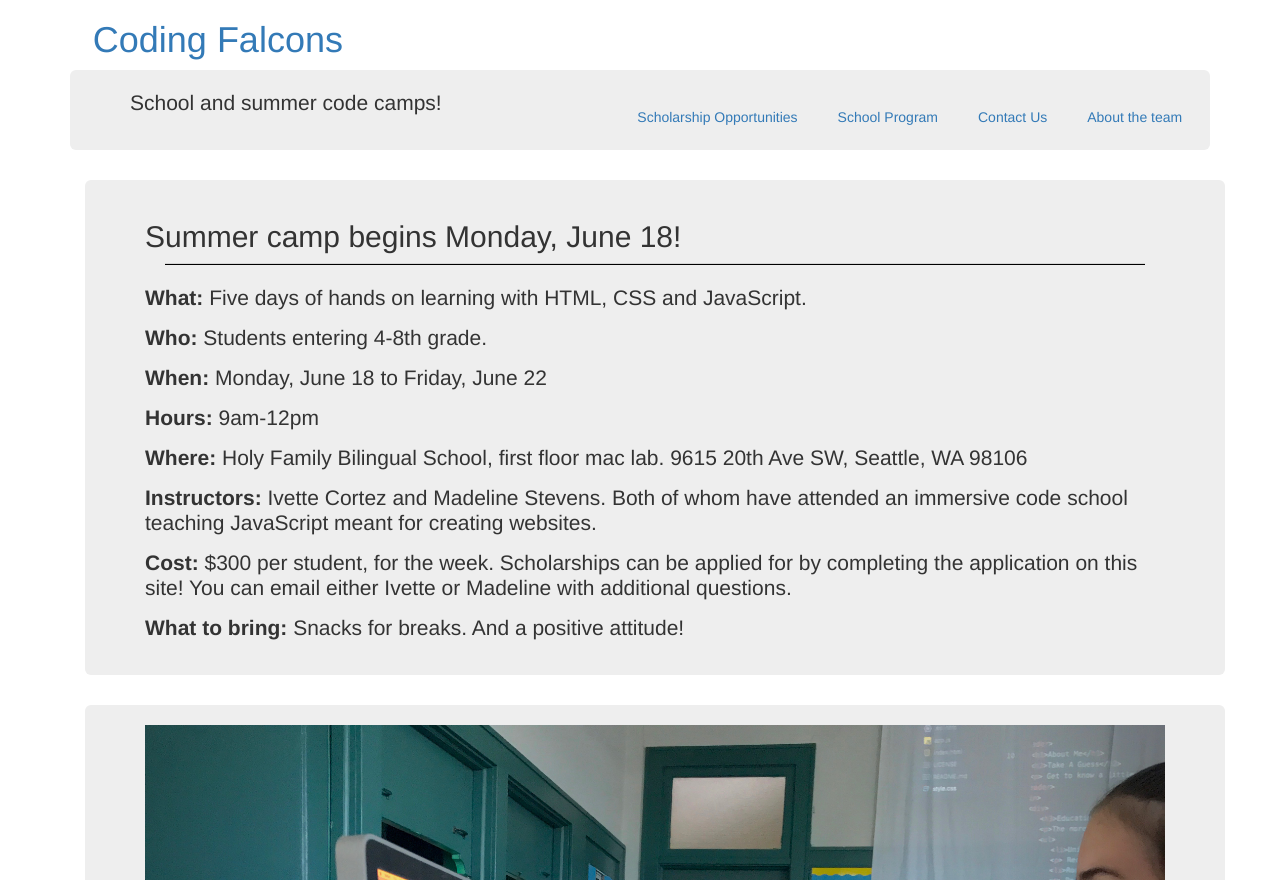
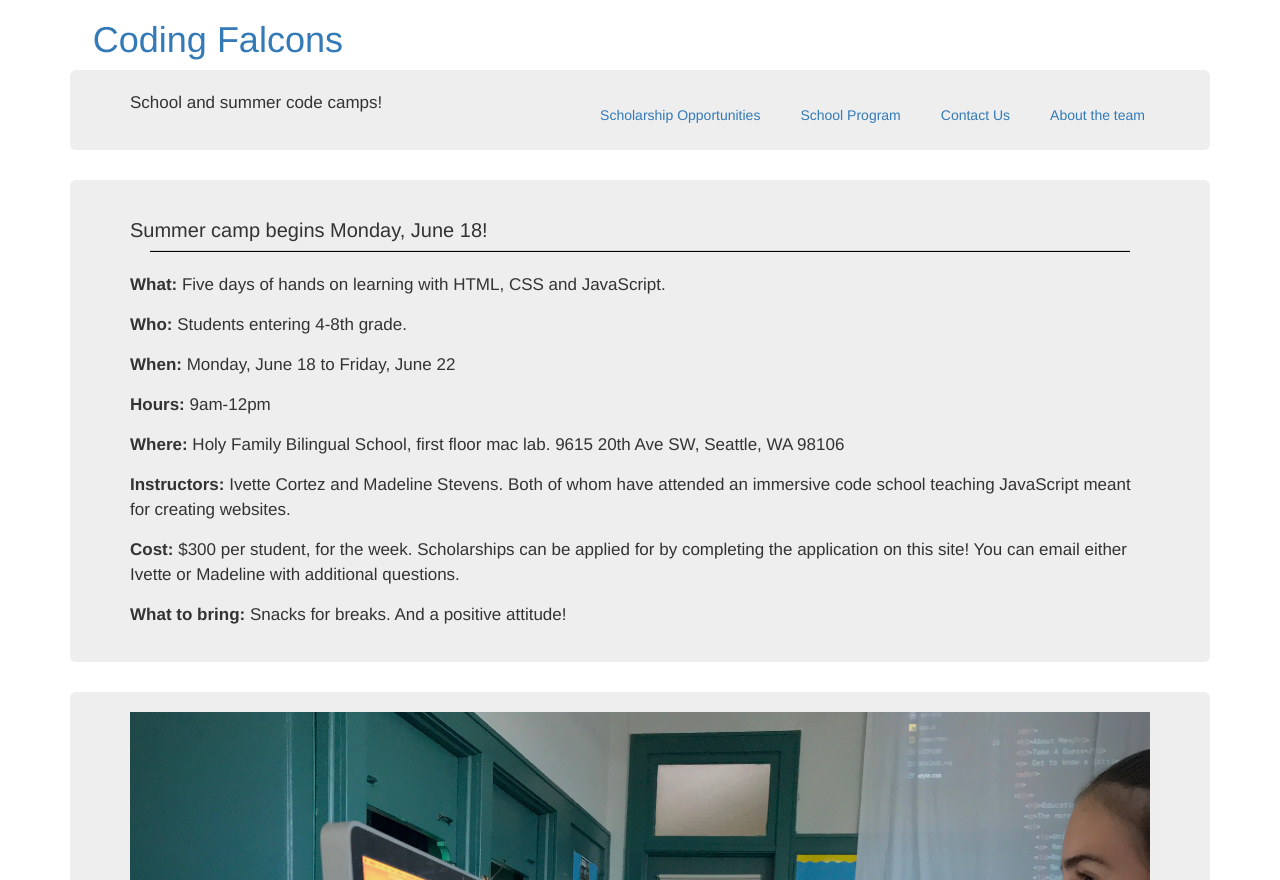
Before and after one commit to madeline-stevens/coding-falcons, a PHP site: page / in a window 1280 px wide. Shown: the top 880 px of the page. Run offline with PHP 8.4, Linux system fonts and the light colour scheme; some libraries are stand-ins or nearby versions.

Commit message:
nav bar and jumbotrons are aligned now that I've moved stuff around near header and took away padding to nav bar jumbotron

```diff
--- a/public/index.html
+++ b/public/index.html
@@ -41,11 +41,10 @@ blog stuff -->
               <h1 data-content="home"><a href="/home" style="text-decoration: none;">Coding Falcons</a></h1>
             </div>
         </div>
-    </header>
-
         <!-- Nav bar -->
             <div class="container">
-            <ul class="list-inline nav navbar-nav navbar-right" style="padding: 2%">
+                <div class="jumbotron">
+                    <ul class="list-inline nav navbar-nav navbar-right">
 
                         <!-- <li data-content="summer-coding" class="nav-li"><a href="/">Summer Coding</a></li> -->
                         <li data-content="scholarships" class="nav-li"><a href="/scholarships">Scholarship Opportunities</a></li>
@@ -56,11 +55,12 @@ blog stuff -->
 
                     </ul>
                 </nav>
-<!-- end of nav bar -->
 
-            <div class="jumbotron jumbotron-fluid">
                 <p> School and summer code camps!</p>
             </div>
+
+        <!-- end of nav bar -->
+    </header>
 
     <!-- <a href="/"><img src="### coding falcons logo" alt="coding falcons logo"></a> -->
 
--- a/public/styles/style.css
+++ b/public/styles/style.css
@@ -14,9 +14,15 @@
   line-height: 25px;
 }
 
-/* .jumbotron-custom {
+.jumbotron p {
+  font-size: 17px;
+}
+
+.jumbotron h2 {
   font-size: 20px;
-} */
+  line-height: 1;
+}
+
 
 hr {
   /* border: 0; */
@@ -26,56 +32,3 @@ hr {
   background-color:black;
   height: 1px;
 }
-
-
-
-/*
-img {
-  width: 50%;
-  height: 50%
-  } */
-
-/* #nttLogo{
-  height: 100px;
-  width: 100px;
-}
-#websiteTitle{
-  font-size: 10em;
-  vertical-align: middle;
-  font-family: 'Pacifico', cursive;
-  padding-left: 15px;
-  color: #191970;
-}
-#websiteSlogan{
-  font-size: 5.4em;
-}
-/* Carousel Styling */
-/* .slide1{
-  background-image: url('/photos/IMG_3990.jpg');
-  height: 500px;
-  background-repeat: no-repeat;
-  background-position: center;
-  background-size: cover;
-}
-.slide2{
-  background-image: url('/photos/IMG_4540.jpg');
-  height: 500px;
-  background-repeat: no-repeat;
-  background-position: center;
-  background-size: cover;
-}
-.slide3{
-  background-image: url('/photos/IMG_3200.jpg');
-  height: 500px;
-  background-repeat: no-repeat;
-  background-position: center;
-  background-size: cover;
-}
-.carousel-caption h1{
-  font-size: 5.4em;
-  font-family: 'Pacifico', cursive;
-  padding-bottom: .4em;
-}
-.carousel-caption p{
-  font-size: 2em;
-} */
```
Lines whose indentation alone changed are shown as unchanged.
